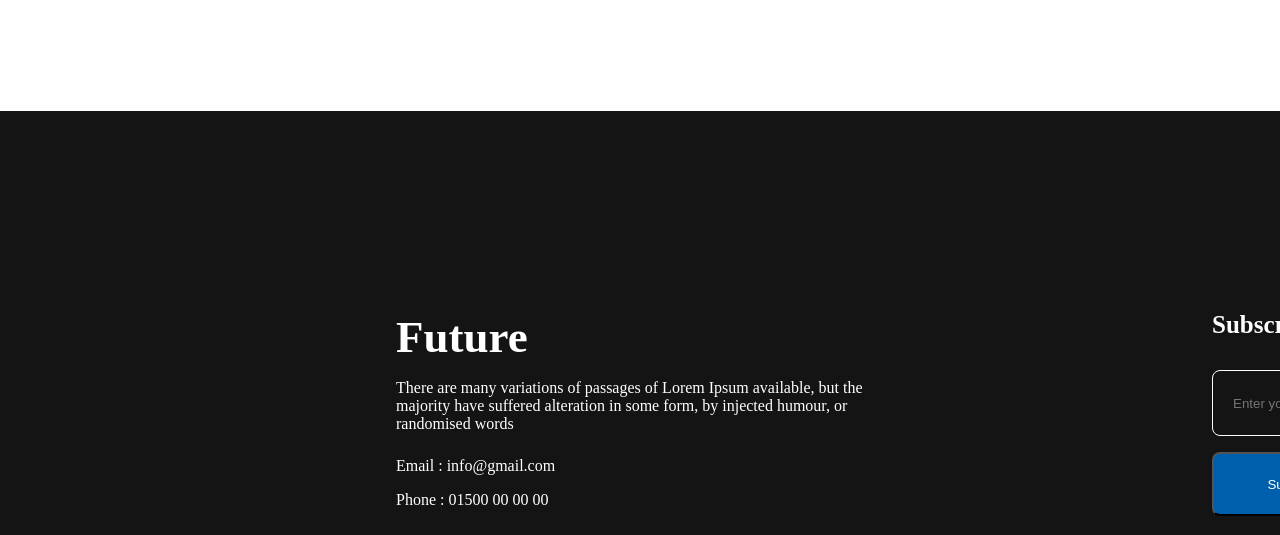
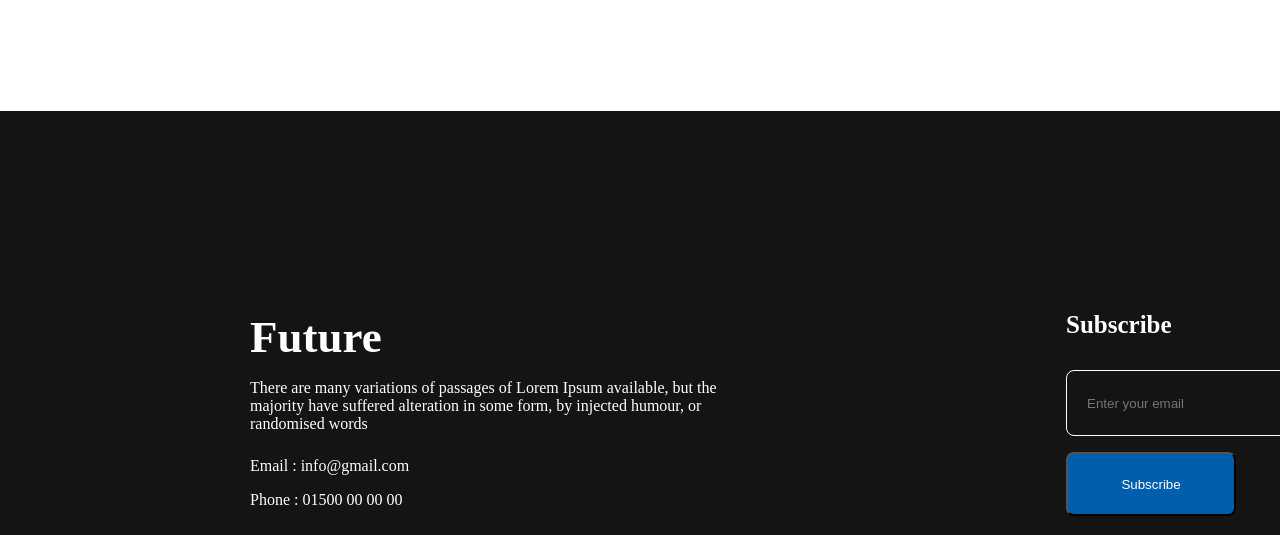
Before and after one commit to Hridoy2023/first-assignment, a plain HTML site: page index.html in a window 1280 px wide. Shown: the part 2863-3398 px from the top of the page. Drawn offline with Linux system fonts and the light colour scheme.

Commit message:
Full and Final

```diff
--- a/styles/style.css
+++ b/styles/style.css
@@ -180,7 +180,7 @@ height: 577px;
 .footer-description{
     width: 485px;
     height: 317px;
-   margin-left: 196px;
+ margin-left: 50px;
 }
 .subscribe{
     margin-left: 331px;
```
